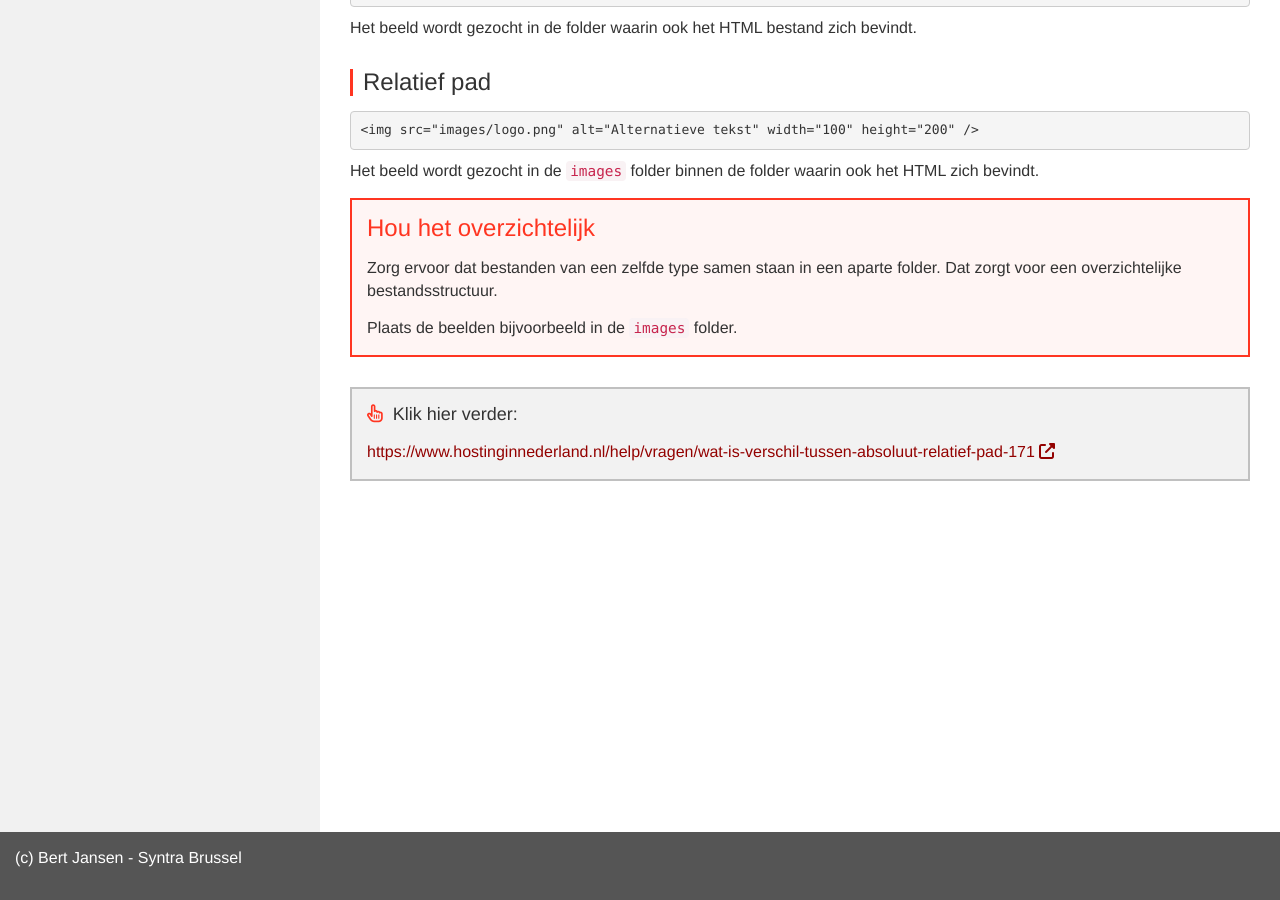
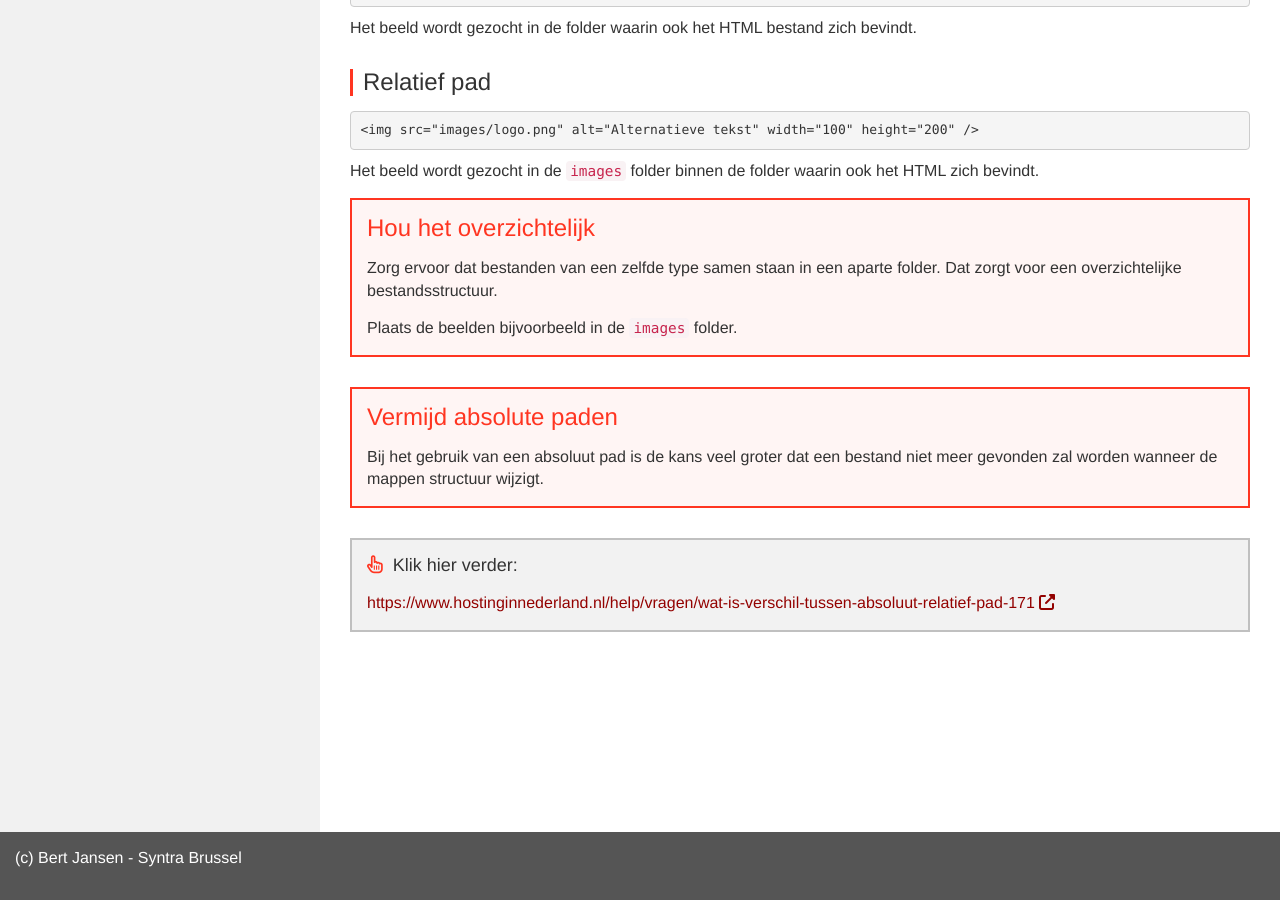
Before and after one commit to Syntra-Brussel/webdesign, a Jekyll site: the page built from tips-and-tricks/absoluut-vs-relatief-pad.md, in a window 1280 px wide and 900 px high, scrolled down 668 px. Built offline with Jekyll 4.4.1, drawn with Linux system fonts in a browser that asks for light colours; nearby versions of some CDN libraries; a script that is not in the unit is left out.

Commit message:
Update absoluut-vs-relatief-pad.md

```diff
--- a/tips-and-tricks/absoluut-vs-relatief-pad.md
+++ b/tips-and-tricks/absoluut-vs-relatief-pad.md
@@ -57,3 +57,9 @@ Zorg ervoor dat bestanden van een zelfde type samen staan in een aparte folder.
 Plaats de beelden bijvoorbeeld in de <code>images</code> folder.
 </p>
 </div>
+<div class="highlight">
+<h3>Vermijd absolute paden</h3>
+<p>
+Bij het gebruik van een absoluut pad is de kans veel groter dat een bestand niet meer gevonden zal worden wanneer de mappen structuur wijzigt.
+</p>
+</div>
```
